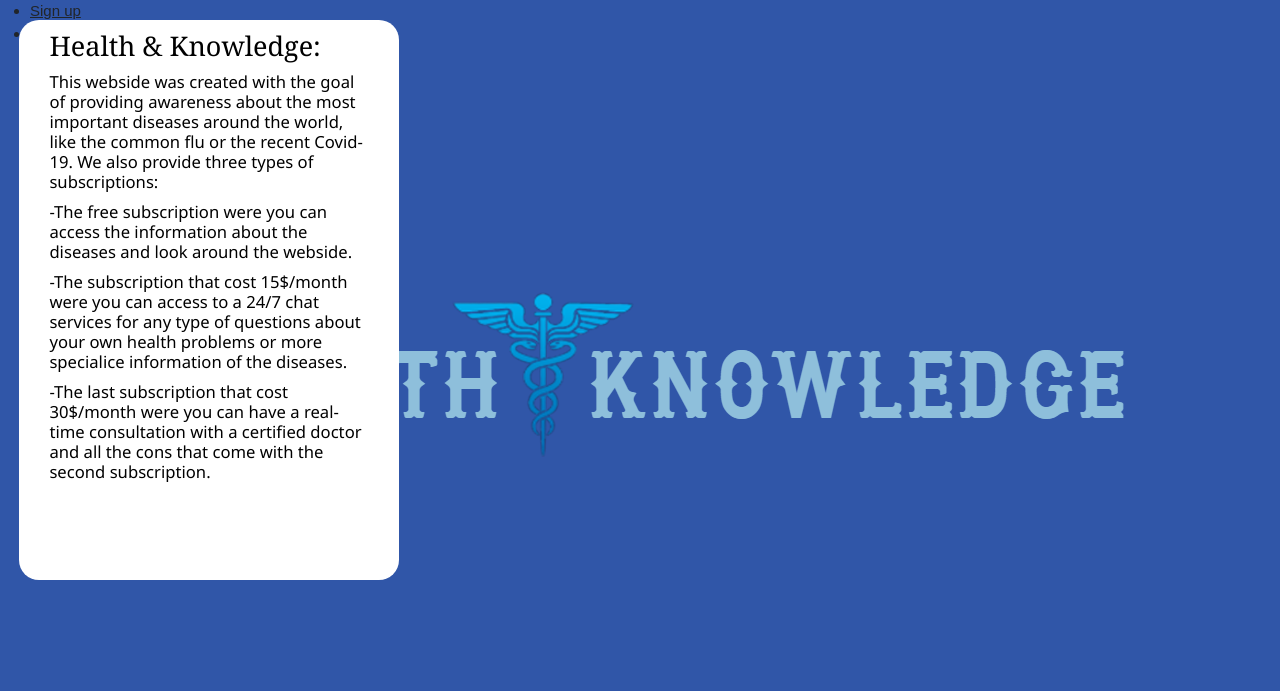
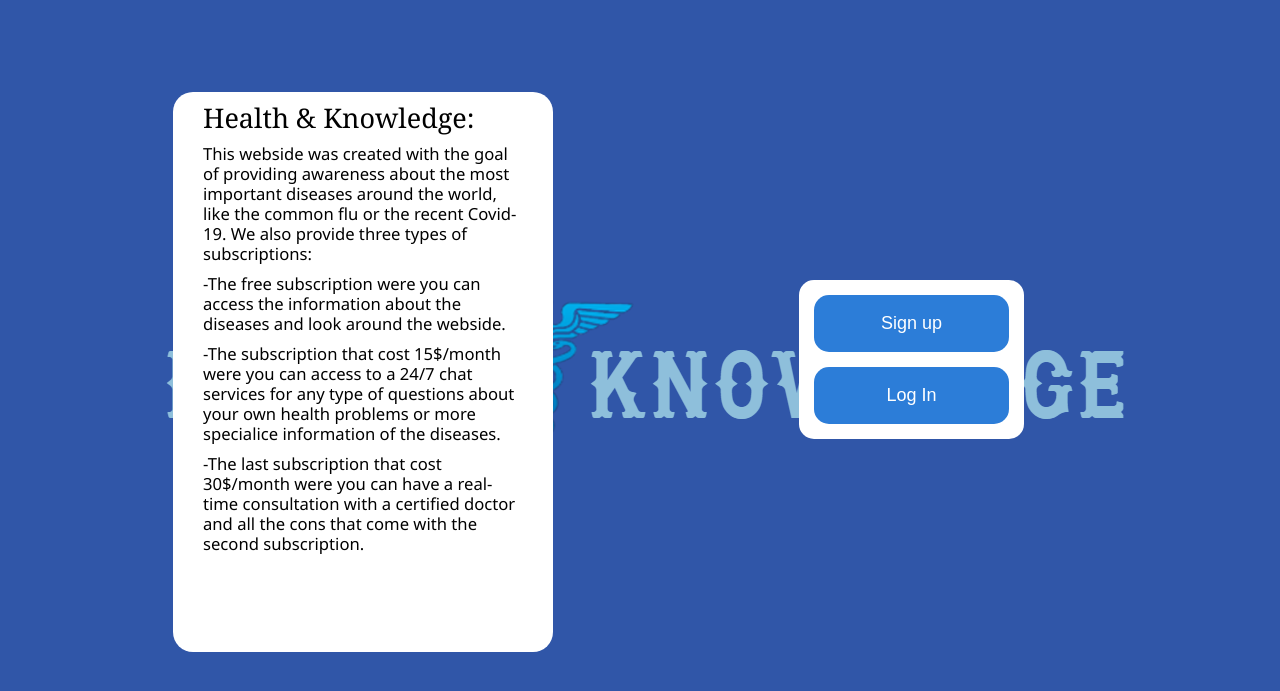
Before and after one commit to Data-ops-rcxd/Health-Knowledge, a Flask app: page / in a window 1280 px wide. Shown: the top 691 px of the page. Run offline with Flask 2, Linux system fonts and the light colour scheme.

Commit message:
Update body.css

```diff
--- a/static/css/body.css
+++ b/static/css/body.css
@@ -31,15 +43,49 @@ body{
     height: 70%;
     background: rgb(255, 255, 255);
     color: rgb(0, 0, 0);
-    top: 6%;
-    left: 3%;
+    top: 15%;
+    left: 15%;
     position: absolute;
     transform: translate(-5%,-5%);
     box-sizing: content-box;
     padding: 0px 30px;
     border-radius: 20px;
+    justify-content: center;
+}
+
+.contenedor{
+    width: 15rem;
+    height: auto;
+    max-width: 90%;
+    max-height: 90%;
+    position: absolute;
+    top: 35%;
+    right: 20%;
+}
+
+.botonesprincipales{
+    background-color: rgb(255, 255, 255);
+    border-radius: 1rem;
+    list-style: none;
+    display: flex;
+    justify-content: space-between;
+    padding: 1rem;
     box-sizing: content-box;
-    justify-content: center;
+    flex-wrap: wrap;
+    gap: 1rem;
+}
+
+.nav-gl {
+    border-radius: 1rem;
+    width: 90%;
+    background-color: rgb(44, 125, 216);
+    padding: 1rem;
+    text-align: center;
+    font-size: 120%;
+}
+.nav-gl a{
+    color: rgb(255, 255, 255);
+    text-decoration: none;
 }
 
 .abouttext{
```
Also changed, not shown: other parts of static/css/body.css (+82 -4 lines).
